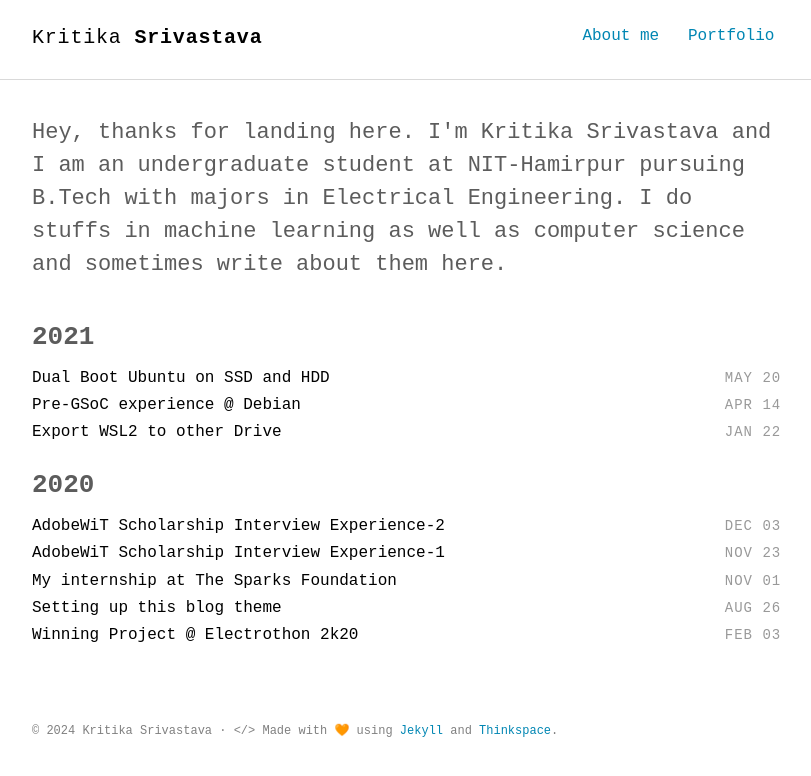
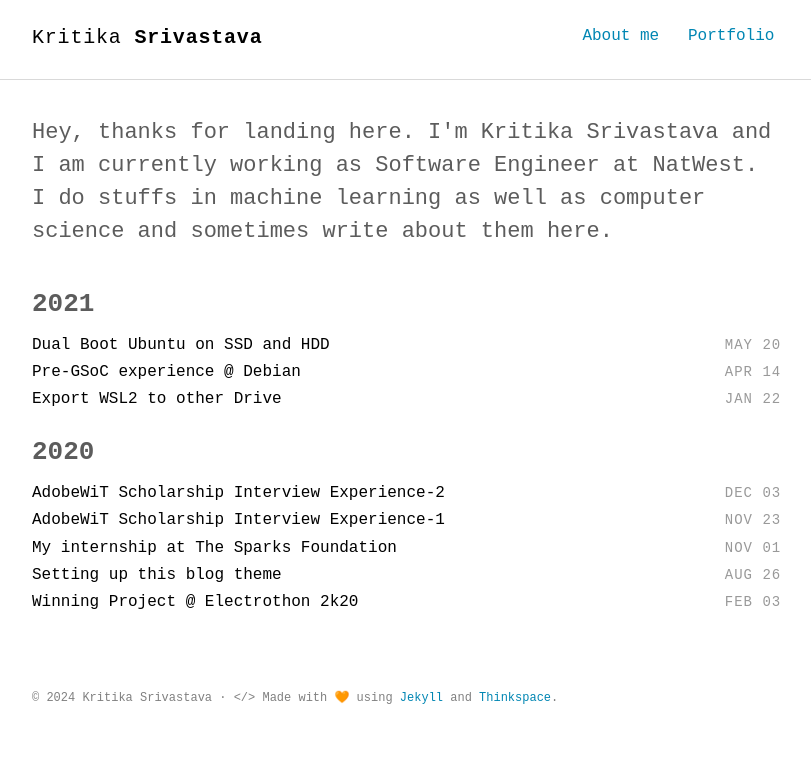
Before and after one commit to kritika-srivastava/Personal-Blog, a Jekyll site: the page built from index.html, in a window 1280 px wide. Shown: the top 776 px of the page, without its empty margins (232-1043 px from the left). Built offline with Jekyll 4.4.1, drawn with Linux system fonts in a browser that asks for light colours; some web fonts are replaced.

Commit message:
Update about

```diff
--- a/_includes/intro.html
+++ b/_includes/intro.html
@@ -1,6 +1,8 @@
 <section class="intro">
     <div class="container">
-        <p class="lead">Hey, thanks for landing here. I'm Kritika Srivastava and I am an undergraduate student at NIT-Hamirpur pursuing B.Tech with majors in Electrical Engineering. I do stuffs in machine learning as well as computer science and sometimes write about
+        <p class="lead">Hey, thanks for landing here. I'm Kritika Srivastava and I am currently
+            working as Software Engineer at NatWest. I do stuffs in machine learning as well as computer science and
+            sometimes write about
             them here.</a>
         </p>
     </div>
```
